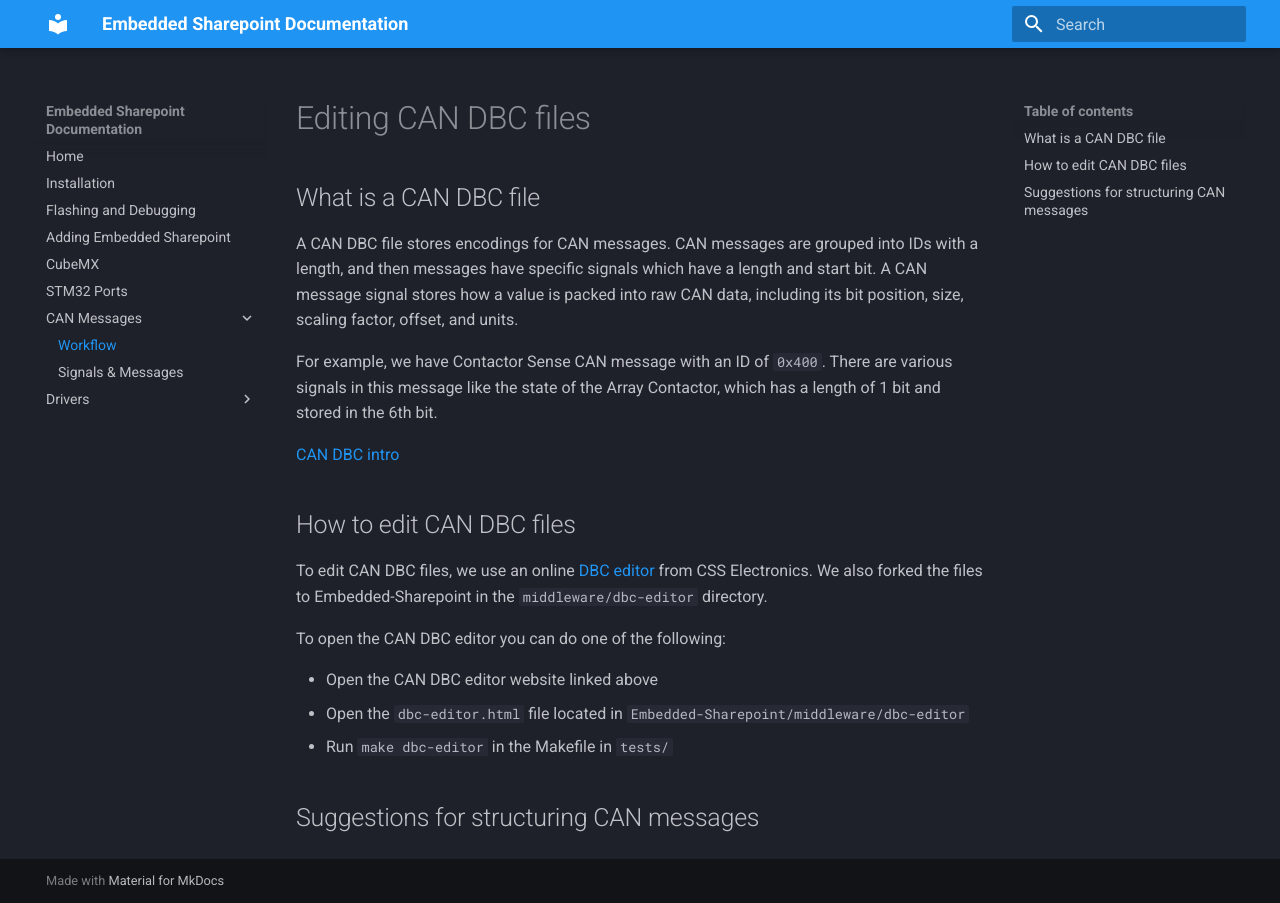
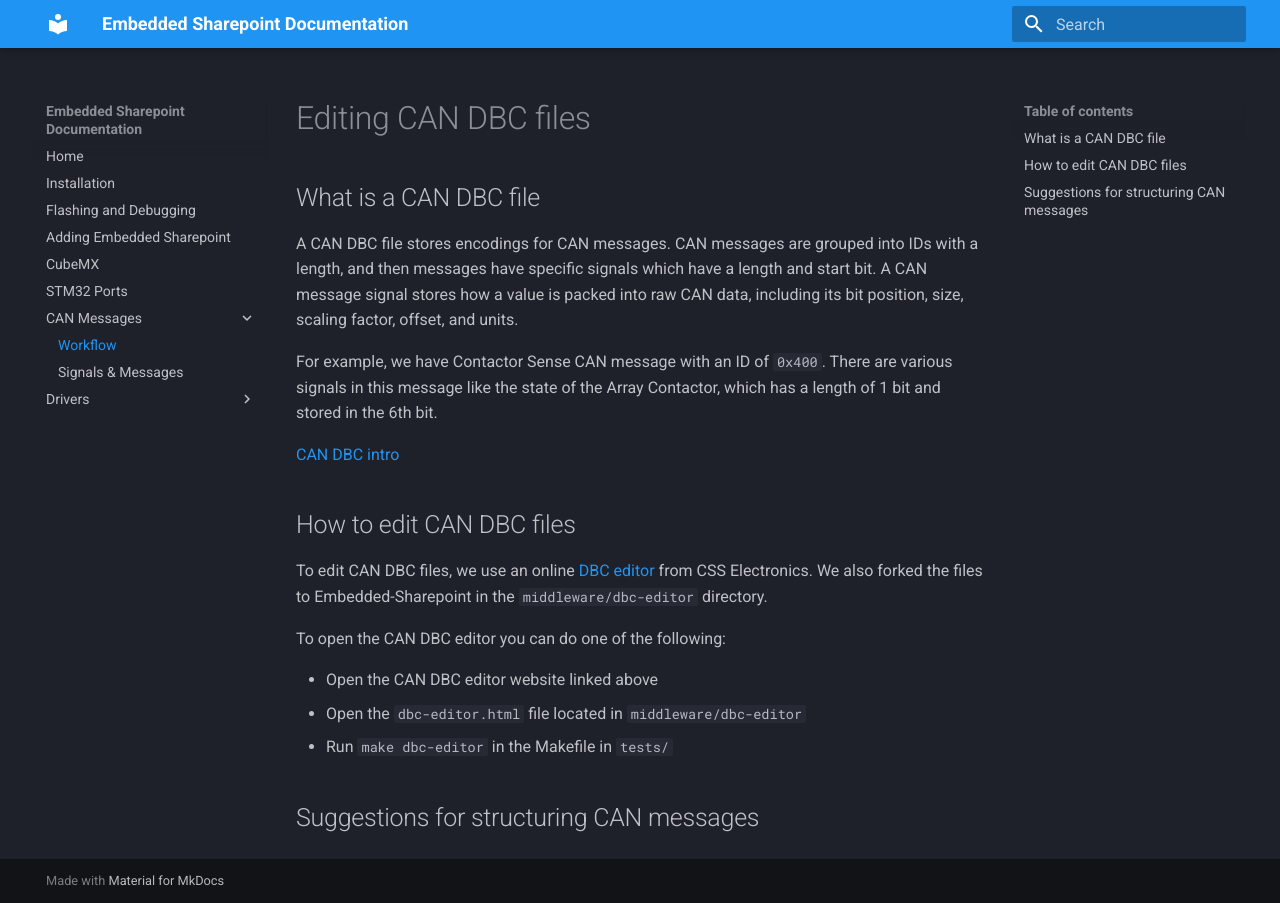
Before and after one commit to lhr-solar/Embedded-Sharepoint, an MkDocs documentation site: the page built from docs/dbcEditor.md, in a window 1280 px wide. Built offline with MkDocs 1.6.1 and Material for MkDocs 9.7.7, drawn with Linux system fonts in a browser that asks for light colours.

Commit message:
Update docs/dbcEditor.md
Co-authored-by: gemini-code-assist[bot] <176961590+gemini-code-assist[bot]@users.noreply.github.com>

```diff
--- a/docs/dbcEditor.md
+++ b/docs/dbcEditor.md
@@ -13,7 +13,7 @@ To edit CAN DBC files, we use an online [DBC editor](https://www.csselectronics.
 To open the CAN DBC editor you can do one of the following:
 
 * Open the CAN DBC editor website linked above
-* Open the `dbc-editor.html` file located in `Embedded-Sharepoint/middleware/dbc-editor`
+* Open the `dbc-editor.html` file located in `middleware/dbc-editor`
 * Run `make dbc-editor` in the Makefile in `tests/`
 
 ## Suggestions for structuring CAN messages
```
